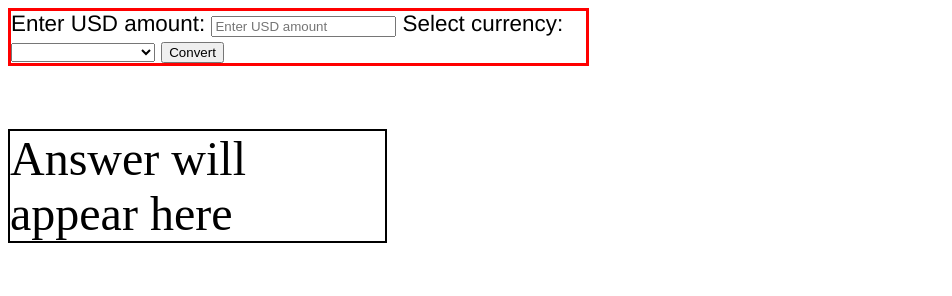
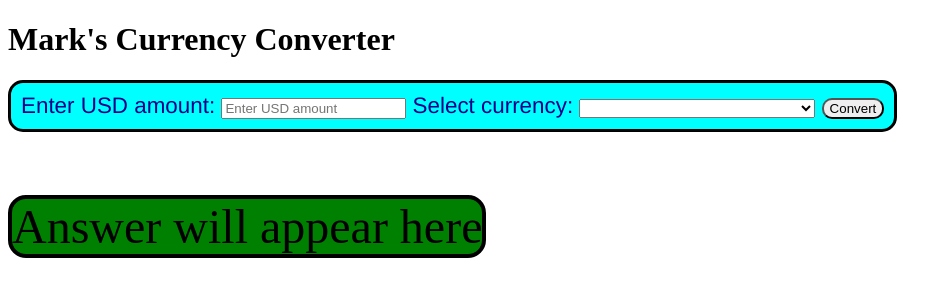
Before and after one commit to staten-island-tech/api-project-markk87, a website built with Vite: page vite-project/index.html in a window 1280 px wide. Shown: the whole page, without its empty margins (0-952 px from the left). Built offline with nearby package versions, Linux system fonts and the light colour scheme.

Commit message:
asdfasdf

```diff
--- a/vite-project/index.html
+++ b/vite-project/index.html
@@ -11,7 +11,8 @@
     <script type="module" src="main.js" defer></script>
   </head>
   <body>
-
+    <h1>Mark's Currency Converter
+    </h1>
 
     <form id="usdToCurrencyForm">
       <label for="usdAmount">Enter USD amount:</label>
@@ -22,11 +23,14 @@
         <option value="" selected disabled></option>
         <option value="EUR">Euro (EUR)</option>
         <option value="JPY">Japanese Yen (JPY)</option>
+        <option value="AED">United Arab Emirates Dirham (AED)</option>
+        <option value="RUB">Ruble (RUB)</option>
       </select>
 
       <button type="button" class="button">Convert</button>
+
     </form>
-
+    <br>
     <p id="result">Answer will appear here</p>
   </body>
 </html>
--- a/vite-project/main.js
+++ b/vite-project/main.js
@@ -2,7 +2,7 @@ import { gsap } from "gsap";
 
 
 gsap.from('#result', {duration: 2, x: '-750%', ease: 'elast'});
-gsap.from('#usdToCurrencyForm', {duration: 3, y: '-200%', ease: 'expo'})
+gsap.from('#usdToCurrencyForm', {duration: 3, y: '-200%', ease: 'expo'});
 
 
 
@@ -11,26 +11,32 @@ async function convertUSD() {
   const usdAmount = document.getElementById('usdAmount').value;
   const currencyCode = document.getElementById('currencyCode').value;
 
-  const apiKey = 'YOUR_EXCHANGE_RATE_API_KEY'; // Replace with your actual API key
-  const apiUrl = `https://open.er-api.com/v6/latest/USD?apikey=${apiKey}`;
+
+  const apiUrl = `https://open.er-api.com/v6/latest/USD?apikey=`;
 
   try {
     const response = await fetch(apiUrl);
     const data = await response.json();
 
+
+
     if (data.result === 'success') {
       const exchangeRate = data.rates[currencyCode];
       const convertedAmount = (usdAmount * exchangeRate).toFixed(2); // this should round the number to 2 decimal places so ppl dont get a huge amount
       document.getElementById('result').textContent = `${usdAmount} USD is approximately ${convertedAmount} ${currencyCode}`;
+
     } else {
       document.getElementById('result').textContent = 'Failed to fetch exchange rates. Please try again later.';
     }
   } catch (error) {
     if (error != 200 && error >= 400) {
       document.getElementById('result').textcontent = 'We could not find what you were looking for'
+    } else {
+
+
+    console.error('Error fetching exchange rates:', error);
+    document.getElementById('result').textContent = 'An error occurred. Please make sure you entered all the values.';
     }
-    console.error('Error fetching exchange rates:', error);
-    document.getElementById('result').textContent = 'An error occurred. Please try again later.';
   }
 }
 
@@ -41,7 +47,10 @@ document.querySelector(".button").addEventListener("click", function(event) {
 
 document.getElementById('currencyCode').value = '';
 
-
+// document.getElementById('result').addEventListener("click", function() {
+//   e.preventDefault();
+//   gsap.fromTo('#result', {opacity: 1, x: '0%', scale: 1}, {duration: 2, opacity: 0, scale: 0} );
+// })
 
 
 
--- a/vite-project/style.css
+++ b/vite-project/style.css
@@ -1,18 +1,37 @@
 #result {
   font-size: 3rem;
   margin-top: 5%;
-  margin-right: 70%;
-  border: 2.5px solid black;
-  display: block;
+  border: 4px solid black;
+  background-color: green;
+  display: inline-block;
+  border-radius: 18px;
+  cursor: pointer;
 }
+
+#result:hover {
+  box-shadow: 2px 2px 2px black;
+}
+
 
 #usdToCurrencyForm {
   font-size: 1.4rem;
   font-family: 'Franklin Gothic Medium', 'Arial Narrow', Arial, sans-serif;
-  border: 3px solid red;
-  display: block;
-  margin-right: 54%;
+  border: 3px solid black;
+  display: inline-block;
+  padding: 10px;
+  color: darkblue;
+  border-radius: 15px;
+  background-color: cyan;
+
+}
+
+.button {
+  border-radius: 10px;
+}
 
 
-
+.button:hover {
+  transform: scale(1.1);
+  transition: all 0.3s ease-out;
+  box-shadow: 2px 2px 2px black;
 }
```
